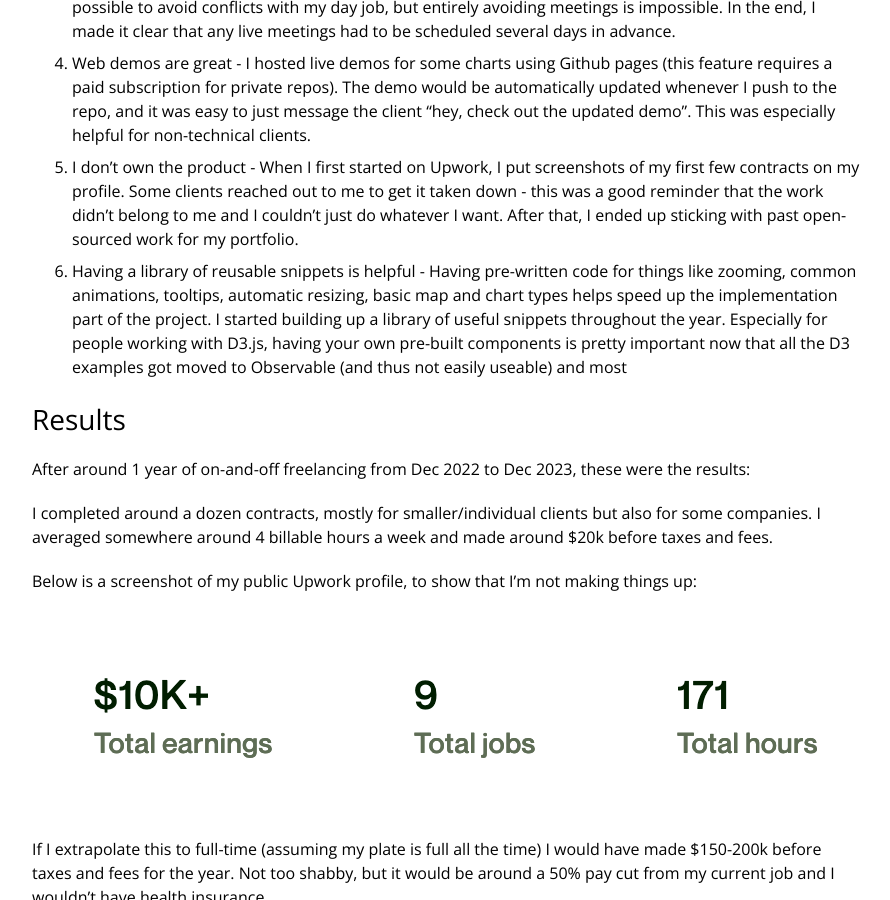
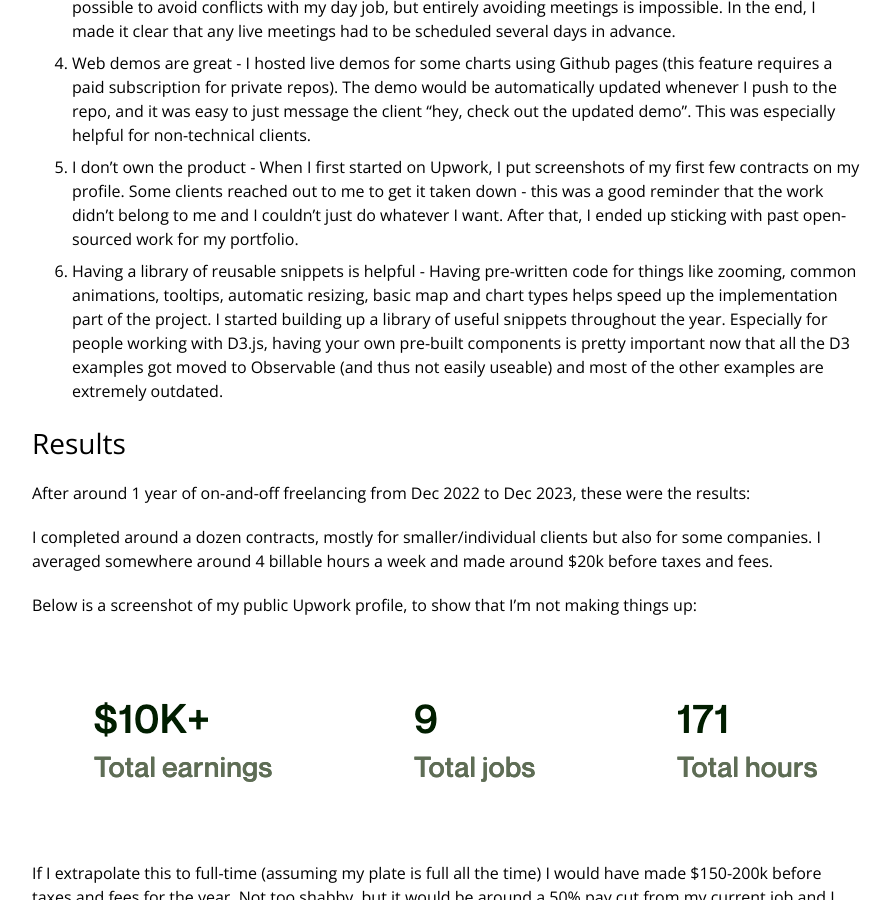
Before and after one commit to yangdanny97/yangdanny97.github.io, a Jekyll site: the page built from _posts/2023-12-29-freelancing.md, in a window 1280 px wide and 900 px high, scrolled down 3709 px. Shown: the whole window, without its empty margins (193-1083 px from the left). Built offline with Jekyll 4.4.1, drawn with Linux system fonts in a browser that asks for light colours; comment, search, counter and statistics services are not loaded; some of the changed text lies outside the part shown.

Commit message:
fix content

```diff
--- a/_posts/2023-12-29-freelancing.md
+++ b/_posts/2023-12-29-freelancing.md
@@ -85,7 +85,7 @@ Here are some useful things I learned through bidding, negotiating, and working
 3. It's impossible to work fully asynchronously - I tried to avoid virtual interviews and meetings as much as possible to avoid conflicts with my day job, but entirely avoiding meetings is impossible. In the end, I made it clear that any live meetings had to be scheduled several days in advance.
 4. Web demos are great - I hosted live demos for some charts using Github pages (this feature requires a paid subscription for private repos). The demo would be automatically updated whenever I push to the repo, and it was easy to just message the client "hey, check out the updated demo". This was especially helpful for non-technical clients.
 5. I don't own the product - When I first started on Upwork, I put screenshots of my first few contracts on my profile. Some clients reached out to me to get it taken down - this was a good reminder that the work didn't belong to me and I couldn't just do whatever I want. After that, I ended up sticking with past open-sourced work for my portfolio.
-6. Having a library of reusable snippets is helpful - Having pre-written code for things like zooming, common animations, tooltips, automatic resizing, basic map and chart types helps speed up the implementation part of the project. I started building up a library of useful snippets throughout the year. Especially for people working with D3.js, having your own pre-built components is pretty important now that all the D3 examples got moved to Observable (and thus not easily useable) and most
+6. Having a library of reusable snippets is helpful - Having pre-written code for things like zooming, common animations, tooltips, automatic resizing, basic map and chart types helps speed up the implementation part of the project. I started building up a library of useful snippets throughout the year. Especially for people working with D3.js, having your own pre-built components is pretty important now that all the D3 examples got moved to Observable (and thus not easily useable) and most of the other examples are extremely outdated.
 
 ## Results
 
```
